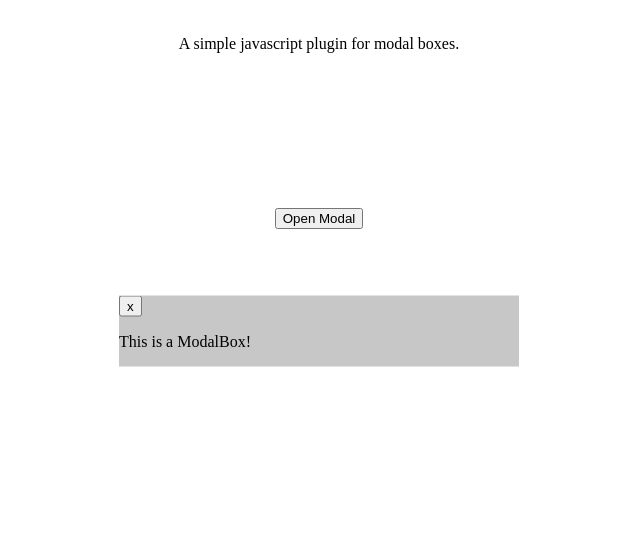
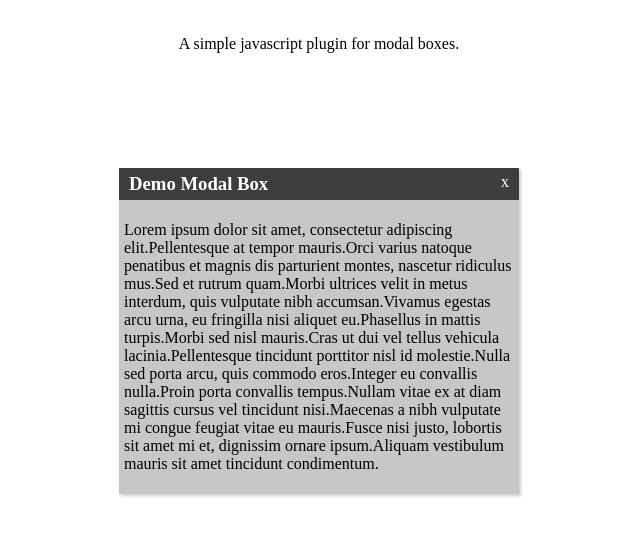
Before and after one commit to andrewmcgov/modal-box, a website: page index.html in a window 1280 px wide. Both pictures are taken after a click on the button "Open Modal". Shown: the part 69-604 px from the top of the page, without its empty margins (321-961 px from the left). Drawn offline with Linux system fonts and the light colour scheme.

Commit message:
added header and some styles

```diff
--- a/index.js
+++ b/index.js
@@ -1,6 +1,10 @@
+const myString =
+  "Lorem ipsum dolor sit amet, consectetur adipiscing elit.Pellentesque at tempor mauris.Orci varius natoque penatibus et magnis dis parturient montes, nascetur ridiculus mus.Sed et rutrum quam.Morbi ultrices velit in metus interdum, quis vulputate nibh accumsan.Vivamus egestas arcu urna, eu fringilla nisi aliquet eu.Phasellus in mattis turpis.Morbi sed nisl mauris.Cras ut dui vel tellus vehicula lacinia.Pellentesque tincidunt porttitor nisl id molestie.Nulla sed porta arcu, quis commodo eros.Integer eu convallis nulla.Proin porta convallis tempus.Nullam vitae ex at diam sagittis cursus vel tincidunt nisi.Maecenas a nibh vulputate mi congue feugiat vitae eu mauris.Fusce nisi justo, lobortis sit amet mi et, dignissim ornare ipsum.Aliquam vestibulum mauris sit amet tincidunt condimentum.";
 function makeModal() {
   const myModal = new ModalBox({
-    content: "This is a ModalBox!"
+    content: myString,
+    header: true,
+    headerText: "Demo Modal Box"
   });
   myModal.open();
 }
--- a/main.css
+++ b/main.css
@@ -1,3 +1,6 @@
+* {
+  box-sizing: border-box;
+}
 header {
   display: flex;
   flex-direction: column;
@@ -19,4 +22,27 @@ main {
   transform: translate(-50%, -50%);
   width: 400px;
   background-color: rgb(199, 199, 199);
+  box-shadow: 2px 2px 3px rgba(0, 0, 0, 0.2);
 }
+
+.modalBox__header {
+  width: 100%;
+  padding: 5px 10px;
+  background-color: #3d3d3d;
+  display: flex;
+  justify-content: space-between;
+}
+
+.modalBox__header-text {
+  color: #ffffff;
+  padding: 0;
+  margin: 0;
+}
+
+.modalBox__close {
+  color: #ffffff;
+}
+
+.modalBox__content {
+  padding: 5px;
+}
--- a/modal-box.js
+++ b/modal-box.js
@@ -27,24 +27,44 @@
 
   // Private methods ---------------------------------
   function buildModalBox() {
-    var docFrag = document.createDocumentFragment();
+    // Create a document fragment to append the box to
+    const docFrag = document.createDocumentFragment();
 
+    // Set up the main modal box container
+    // Apply styles from the settings
     this.modalBox = document.createElement("div");
     this.modalBox.classList.add("modalBox");
     this.modalBox.style.maxWidth = this.options.maxWidth + "px";
-    this.modalBox.style.maxHeight = this.options.maxHeight + "px";
+    //this.modalBox.style.maxHeight = this.options.maxHeight + "px";
 
+    // Create the modal header if it is enabled
+    if (this.options.header) {
+      this.header = document.createElement("div");
+      this.header.classList.add("modalBox__header");
+      if (this.options.headerText) {
+        const headerText = document.createElement("h3");
+        headerText.classList.add("modalBox__header-text");
+        headerText.textContent = this.options.headerText;
+        this.header.appendChild(headerText);
+      }
+      this.modalBox.appendChild(this.header);
+    }
+
+    // Add close button if enabled to header or main box
     if (this.options.closeButton) {
-      this.closeButton = document.createElement("button");
+      this.closeButton = document.createElement("span");
       this.closeButton.classList.add("modalBox__close");
       this.closeButton.innerHTML = "x";
-      this.modalBox.appendChild(this.closeButton);
+      this.header
+        ? this.header.appendChild(this.closeButton)
+        : this.modalBox.appendChild(this.closeButton);
     }
 
-    var content = document.createElement("div");
+    const content = document.createElement("div");
+    content.classList.add("modalBox__content");
 
     if (typeof this.options.content === "string") {
-      var contentText = document.createElement("p");
+      const contentText = document.createElement("p");
       contentText.textContent = this.options.content;
       content.appendChild(contentText);
     } else {
```
Also changed, not shown: package.json (+2 -9 lines).
